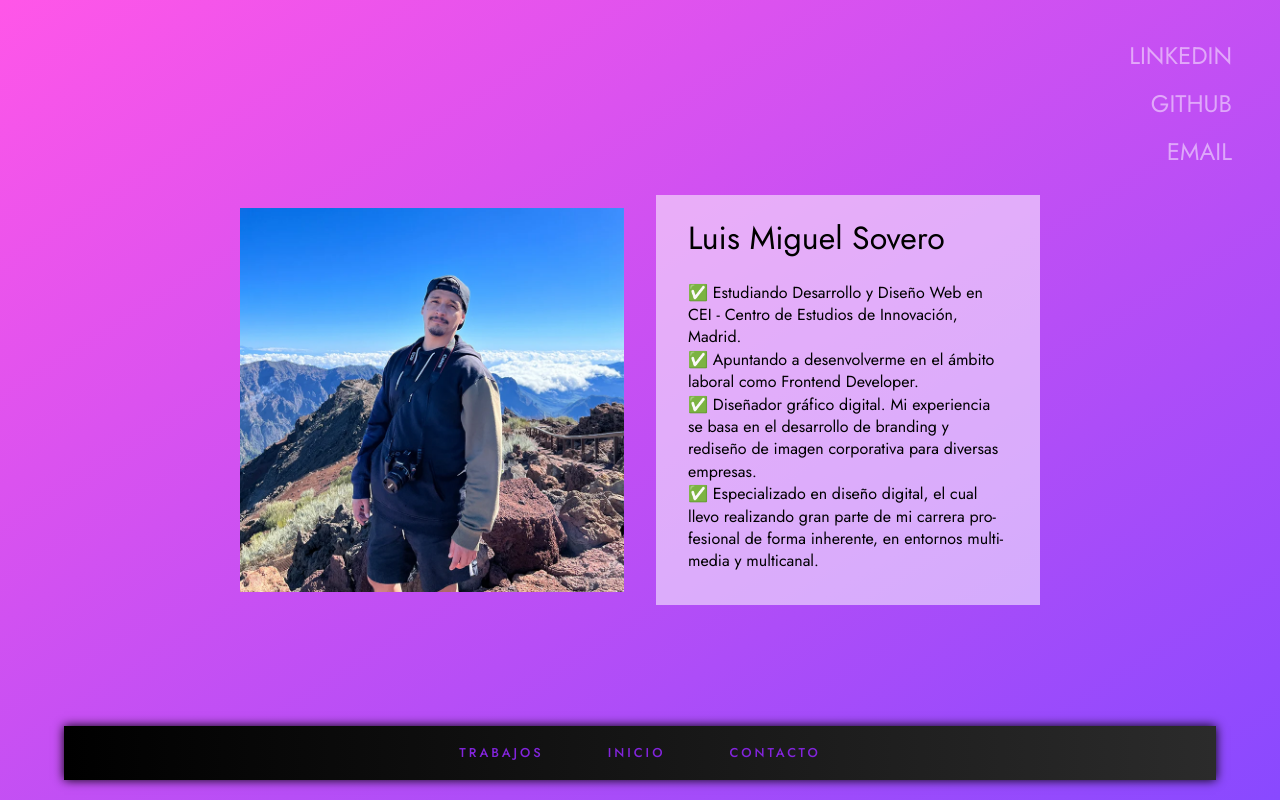
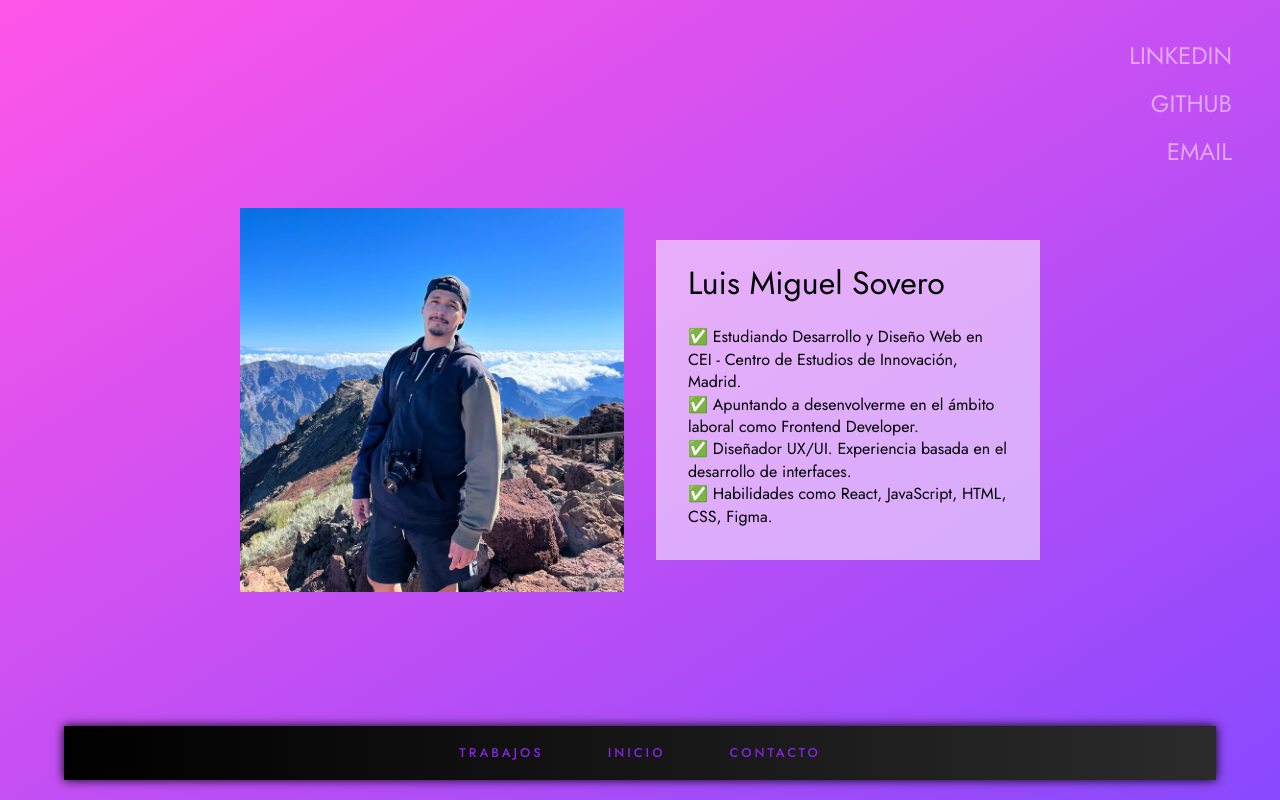
Before and after one commit to luismi-sg/Portfolio, a React (Vite) app: page /contacto in a window 1280 px wide. Built offline with nearby package versions, Linux system fonts and the light colour scheme.

Commit message:
Update Contacto

```diff
--- a/src/pages/Contacto/Contacto.jsx
+++ b/src/pages/Contacto/Contacto.jsx
@@ -13,8 +13,8 @@ export const Contacto = () => {
                         <h3 className='Info-h3'>Luis Miguel Sovero</h3>
                         <p className='Info-p'>✅ Estudiando Desarrollo y Diseño Web en CEI - Centro de Estudios de Innovación, Madrid.</p>
                         <p className='Info-p'>✅ Apuntando a desenvolverme en el ámbito laboral como Frontend Developer. </p>
-                        <p className='Info-p'>✅ Diseñador gráfico digital. Mi experiencia se basa en el desarrollo de branding y rediseño de imagen corporativa para diversas empresas.</p>
-                        <p className='Info-p'>✅ Especializado en diseño digital, el cual llevo realizando gran parte de mi carrera profesional de forma inherente, en entornos multimedia y multicanal.
+                        <p className='Info-p'>✅ Diseñador UX/UI. Experiencia basada en el desarrollo de interfaces.</p>
+                        <p className='Info-p'>✅ Habilidades como React, JavaScript, HTML, CSS, Figma.
                         </p>
                     </div>
                 </div>
```
